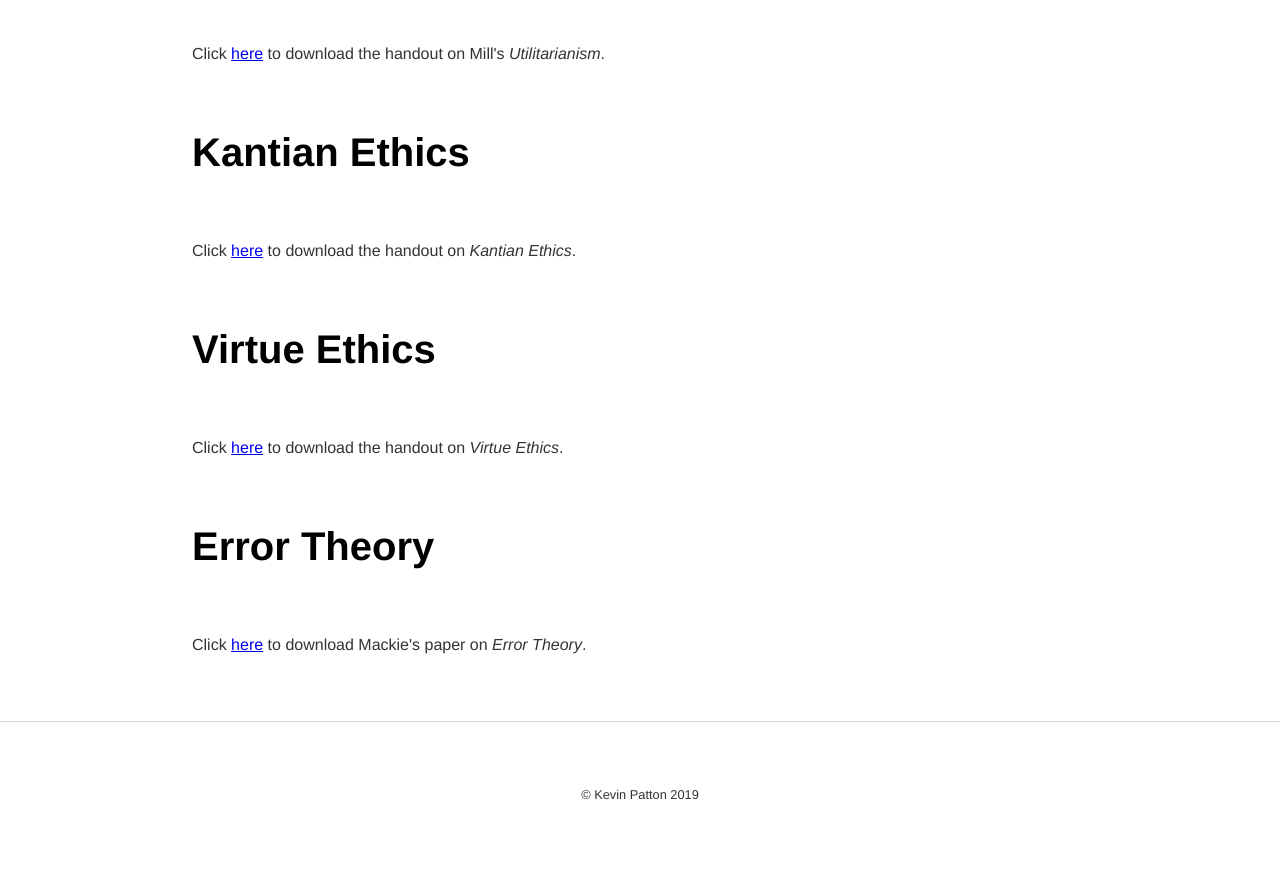
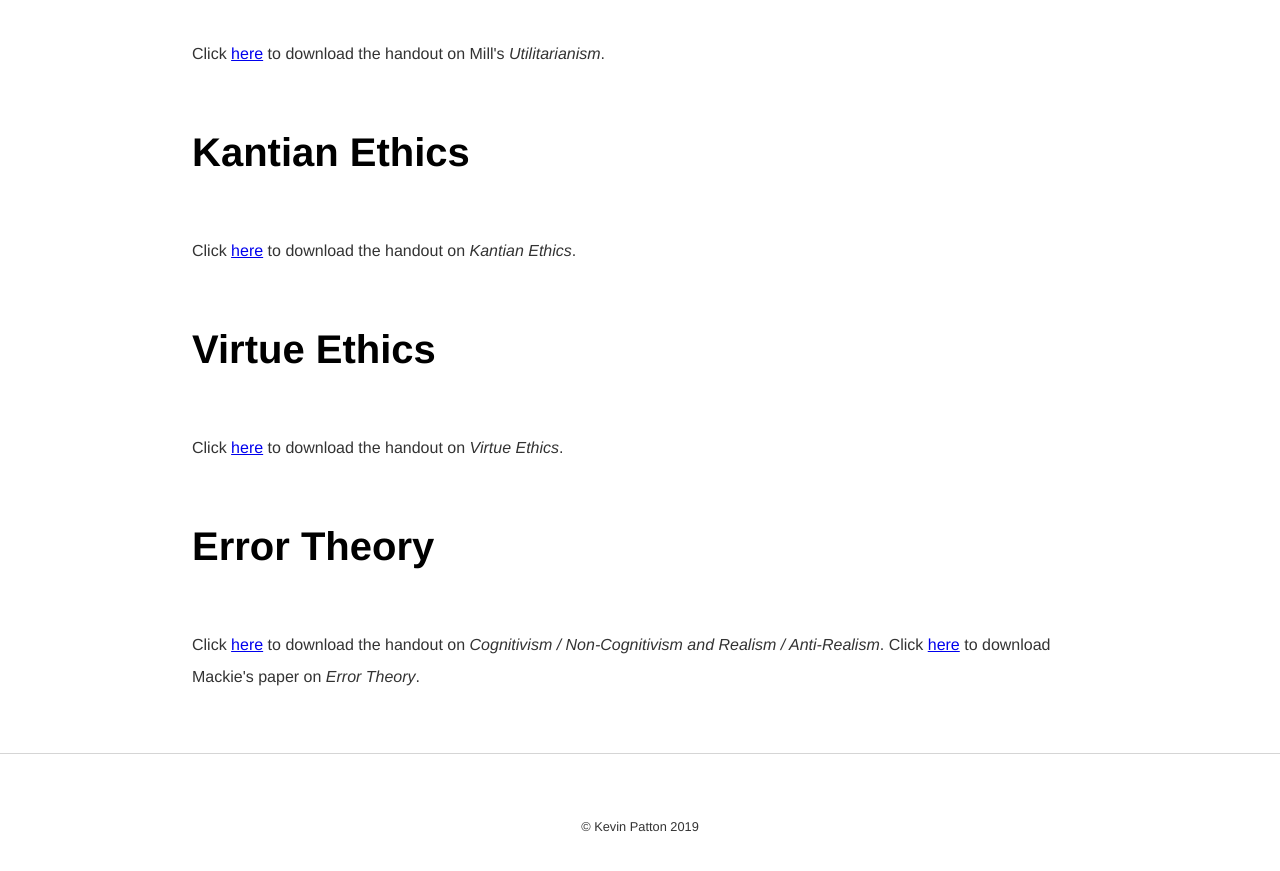
Before and after one commit to kevinjpatton/kevinjpatton.github.io, a Jekyll site: the page built from teaching/phil_2030/index.html, in a window 1280 px wide and 900 px high, scrolled down 1145 px. Shown: the top 871 px of the window. Built offline with Jekyll 4.4.1, drawn with Linux system fonts in a browser that asks for light colours; Markdown is read by kramdown in place of the engine named in the settings.

Commit message:
Update index.html

```diff
--- a/teaching/phil_2030/index.html
+++ b/teaching/phil_2030/index.html
@@ -19,4 +19,4 @@
 <h1>Virtue Ethics</h1>
 <p>Click <a href="/teaching/phil_2030/Handout_Virtue.pdf" target="_blank">here</a> to download the handout on <i>Virtue Ethics</i>.</p>
 <h1>Error Theory</h1>
-<p><p>Click <a href="/teaching/phil1020/Mackie.pdf" target="_blank">here</a> to download Mackie's paper on <i>Error Theory</i>.</p>
+<p>Click <a href="/teaching/phil_3050/HandoutCogReal.pdf" target="_blank">here</a> to download the handout on <i>Cognitivism / Non-Cognitivism and Realism / Anti-Realism</i>.  Click <a href="/teaching/phil1020/Mackie.pdf" target="_blank">here</a> to download Mackie's paper on <i>Error Theory</i>.</p>
```
